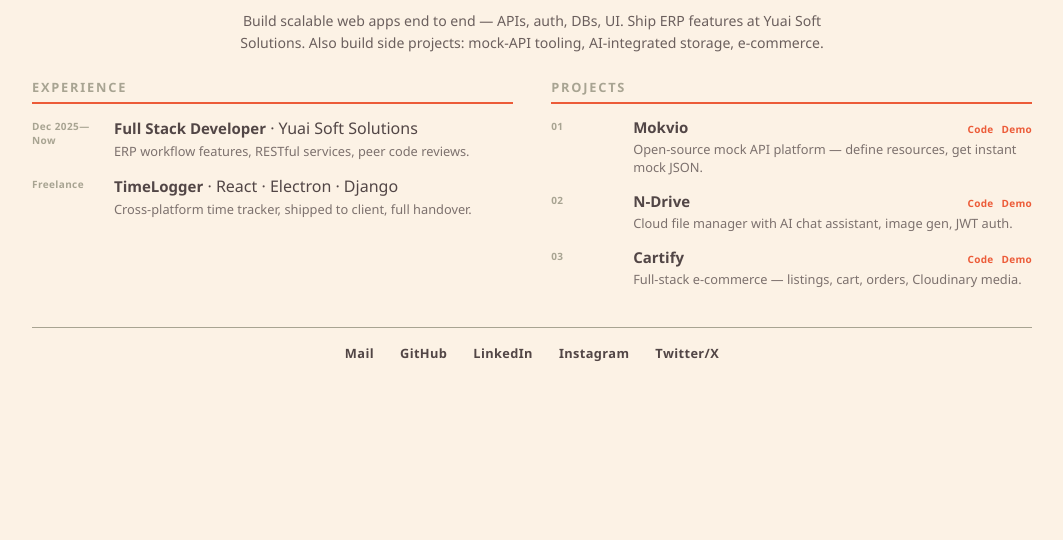
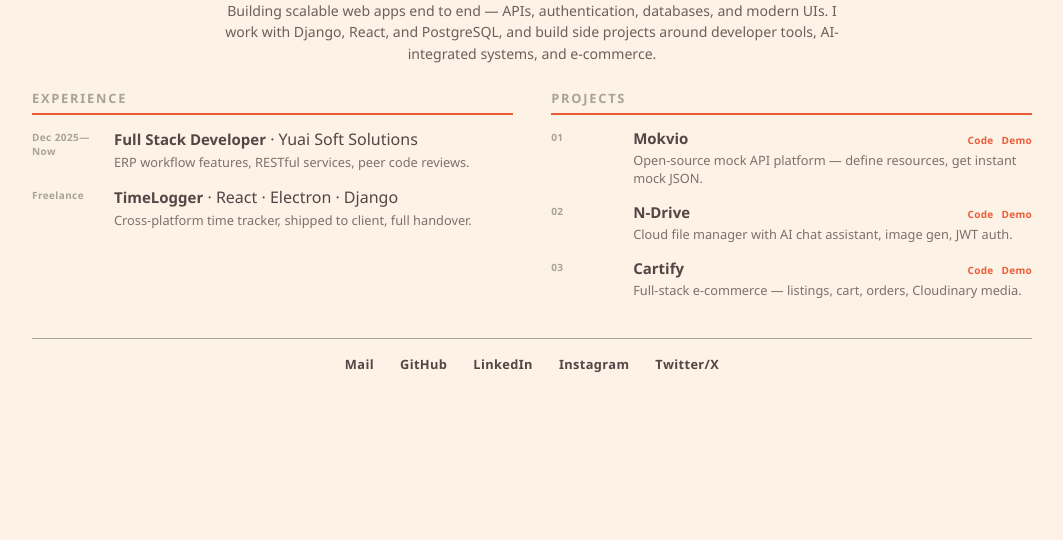
Before and after one commit to aflah-pp/aflah-pp.github.io, a plain HTML site: page index.html in a window 1280 px wide. Shown: the part 260-800 px from the top of the page, without its empty margins (108-1171 px from the left). Drawn offline with Linux system fonts and the light colour scheme.

Commit message:
refactor:Revise bio for enhanced clarity and detail
Updated bio to improve clarity and detail.

```diff
--- a/index.html
+++ b/index.html
@@ -48,9 +48,7 @@
         <h1>Muhammed Aflah P P</h1>
         <p class="role">Full Stack Developer — React · Django REST · PostgreSQL</p>
         <p class="bio">
-          Build scalable web apps end to end — APIs, auth, DBs, UI. Ship ERP features at Yuai Soft
-          Solutions. Also build side projects: mock-API tooling, AI-integrated storage,
-          e-commerce.
+         Building scalable web apps end to end — APIs, authentication, databases, and modern UIs. I work with Django, React, and PostgreSQL, and build side projects around developer tools, AI-integrated systems, and e-commerce.
         </p>
       </header>
 
```
